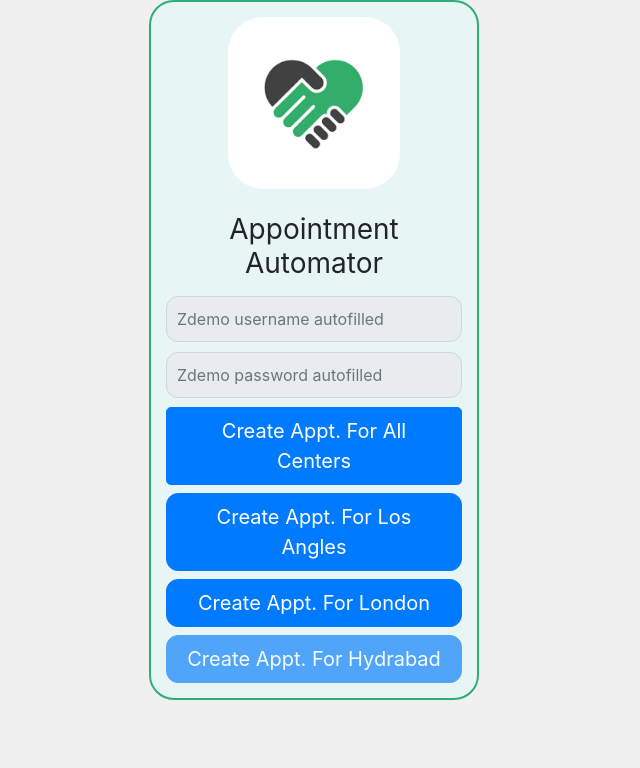
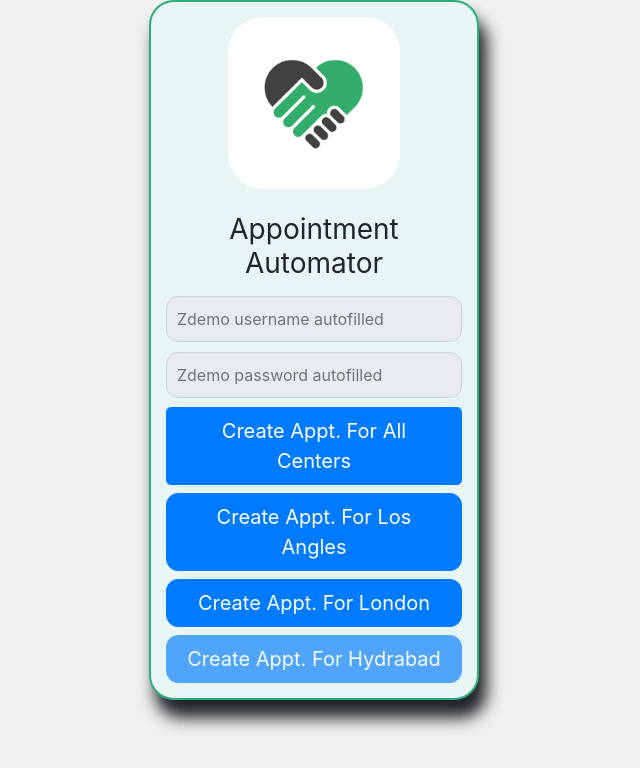
Before and after one commit to nighthawkEnterprise/Schedule-Automator, a website: page index.html in a window 1280 px wide. Shown: the whole page, without its empty margins (326-966 px from the left). Drawn offline with nearby package versions, Linux system fonts and the light colour scheme.

Commit message:
added shadow css for form signin

```diff
--- a/index.html
+++ b/index.html
@@ -65,6 +65,9 @@
         -moz-user-select: none;
         -ms-user-select: none;
         user-select: none;
+      }
+      #form-signin {
+        box-shadow: 7px 17px 16px 1px;
       }
       @media (min-width: 768px) {
         .bd-placeholder-img-lg {
```
